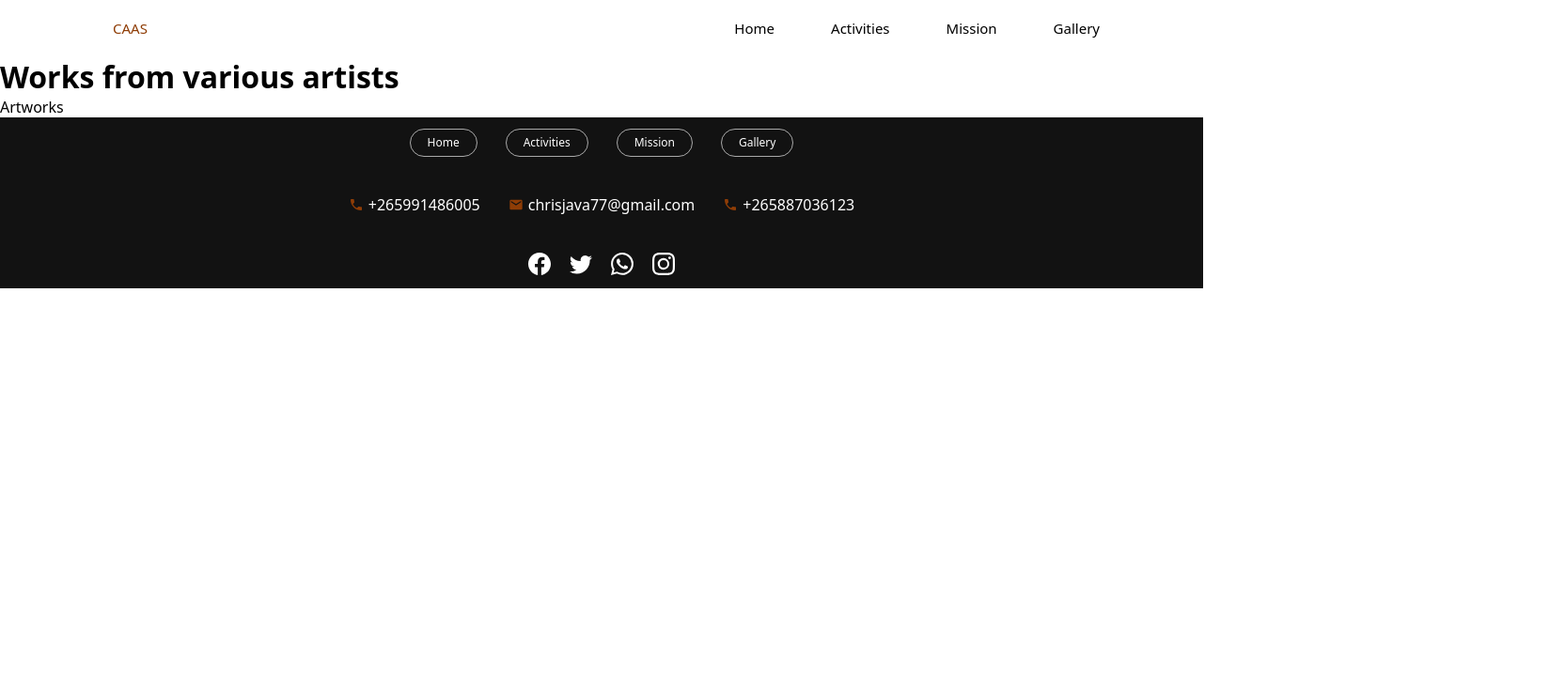
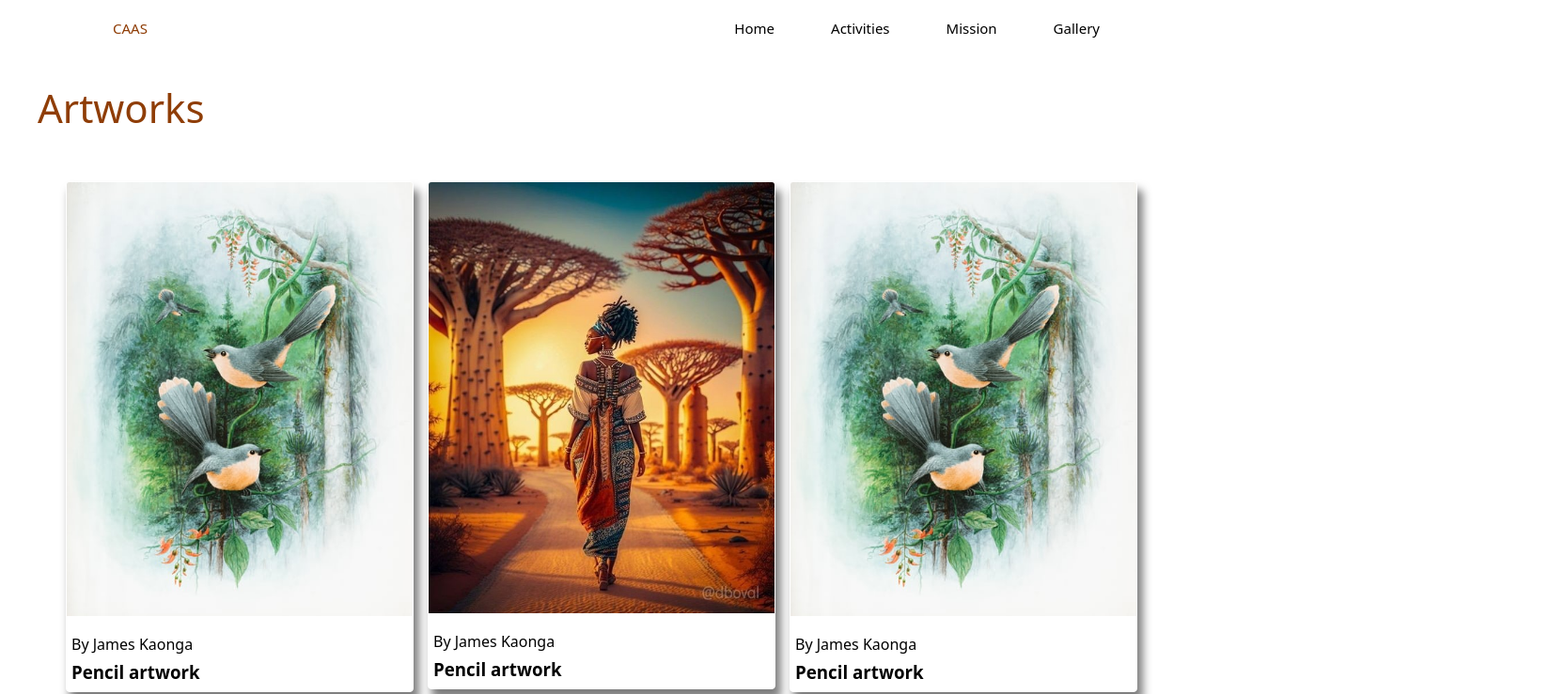
Before and after one commit to GiftChrisJava/animaters, a Next.js app: page /gallery/artworks in a window 1280 px wide. Shown: the top 739 px of the page at 94% size, 1665 px wide, since content can reach past the window. Built offline with nearby package versions, Linux system fonts and the light colour scheme.

Commit message:
image gallery

```diff
--- /dev/null
+++ b/src/app/gallery/artworks/Gallery.jsx
@@ -0,0 +1,96 @@
+import React from "react";
+import styles from "./art.module.css";
+import Image from "next/image";
+
+import { AiFillLike } from "react-icons/ai";
+
+import img1 from "../../../../public/pic 3.jpeg";
+import img2 from "../../../../public/ok.jpg";
+import img3 from "../../../../public/cartoon.jpg";
+import img4 from "../../../../public/woman.jpg";
+
+const images = [
+  {
+    id: 1,
+    artist: "James Kaonga",
+    alt: "artwork",
+    url: img1,
+    desc: "Pencil artwork",
+  },
+
+  {
+    id: 2,
+    artist: "James Kaonga",
+    alt: "artwork",
+    url: img2,
+    desc: "Pencil artwork",
+  },
+  {
+    id: 5,
+    artist: "James Kaonga",
+    alt: "artwork",
+    url: img4,
+    desc: "Pencil artwork",
+  },
+
+  {
+    id: 3,
+    artist: "James Kaonga",
+    alt: "artwork",
+    url: img3,
+    desc: "Pencil artwork",
+  },
+
+  {
+    id: 4,
+    artist: "James Kaonga",
+    alt: "artwork",
+    url: img4,
+  },
+
+  {
+    id: 7,
+    artist: "James Kaonga",
+    alt: "artwork",
+    url: img1,
+    desc: "Pencil artwork",
+  },
+
+  {
+    id: 6,
+    artist: "James Kaonga",
+    alt: "artwork",
+    url: img2,
+  },
+
+  {
+    id: 8,
+    artist: "James Kaonga",
+    alt: "artwork",
+    url: img1,
+    desc: "Pencil artwork",
+  },
+];
+
+export const Gallery = () => {
+  return (
+    <div className={styles.gallery}>
+      <div className={styles.images}>
+        {images.map((image) => (
+          <div key={image.id} className={styles.image_card}>
+            <Image src={image.url} alt={image.alt} className={styles.img} />
+
+            <div className={styles.details}>
+              <small>click image to commment and like</small>
+            </div>
+
+            <div className={styles.image_info}>
+              <p className={styles.image_desc}>By {image.artist}</p>
+              <h3>{image.desc}</h3>
+            </div>
+          </div>
+        ))}
+      </div>
+    </div>
+  );
+};
--- /dev/null
+++ b/src/app/gallery/artworks/art.module.css
@@ -0,0 +1,85 @@
+.container {
+  max-width: 1200px;
+  margin: 2% auto;
+  justify-content: center;
+  align-items: center;
+  margin-bottom: 10%;
+  /*background: #ebe5e59c;*/
+}
+
+.h1 {
+  font-size: 42px;
+  color: rgb(143, 61, 6);
+  font-weight: 300;
+  align-items: center;
+  justify-content: center;
+}
+
+.gallery .images {
+  gap: 15px;
+  max-width: 100%;
+  margin-top: 40px;
+  columns: 6 340px;
+  padding: 10px 30px;
+}
+
+.image_card {
+  box-shadow: 5px 10px 10px 1px rgba(0, 0, 0, 0.507);
+  background: white;
+  display: flex;
+  flex-direction: column;
+  align-items: center;
+  gap: 10px;
+  border-radius: 4px;
+  margin-bottom: 14px;
+  overflow: hidden;
+
+  border: 1px solid white;
+}
+
+.image_card:hover .details {
+  bottom: 0;
+}
+
+.details {
+  position: absolute;
+  bottom: 0;
+  width: 100%;
+  align-items: center;
+  justify-content: center;
+  padding: 15px 20px;
+  transition: bottom 0.1s ease;
+  background: linear-gradient(to top, #000000b0);
+  color: white;
+}
+
+.load_more {
+  margin: 50px 0;
+  color: #fff;
+  cursor: pointer;
+  font-size: 1.2rem;
+  padding: 12px 27px;
+  background: #000;
+}
+
+.img {
+  max-width: 100%;
+  height: auto;
+
+  vertical-align: middle;
+  display: inline-block;
+}
+
+.image_info {
+  background: white;
+  color: black;
+
+  padding: 5px;
+  width: 100%;
+  line-height: 30px;
+}
+
+.image_desc {
+  justify-content: flex-start;
+  font-weight: 500;
+}
--- a/src/app/gallery/artworks/page.jsx
+++ b/src/app/gallery/artworks/page.jsx
@@ -1,5 +1,12 @@
 import React from "react";
+import styles from "./art.module.css";
+import { Gallery } from "./Gallery";
 
 export default function Artworks() {
-  return <div>Artworks</div>;
+  return (
+    <div className={styles.container}>
+      <h1 className={styles.h1}>Artworks</h1>
+      <Gallery />
+    </div>
+  );
 }
--- a/src/app/gallery/layout.jsx
+++ /dev/null
@@ -1,13 +0,0 @@
-import React from "react";
-import styles from "./page.module.css";
-
-const Layout = ({ children }) => {
-  return (
-    <div>
-      <h1 className={styles.main_title}>Works from various artists</h1>
-      {children}
-    </div>
-  );
-};
-
-export default Layout;
```
Also changed, not shown: src/app/gallery/videos/vid.module.css (added).
